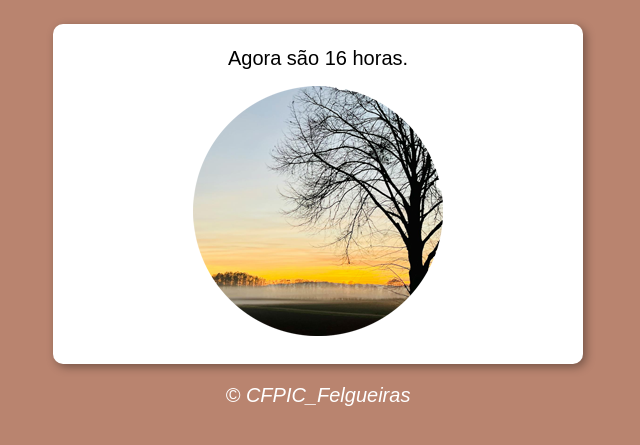
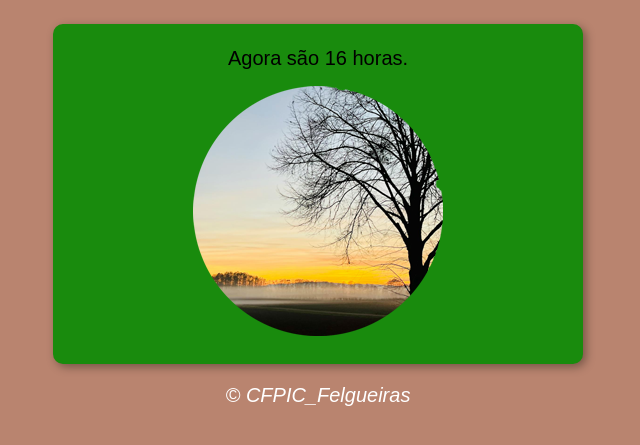
Before and after one commit to 0707pt1994-cyber/Atividade_1, a plain HTML site: page Parte_2 _ Modelo/modelo.html in a window 1280 px wide. Shown: the part 75-520 px from the top of the page, without its empty margins (322-962 px from the left). Drawn offline with Linux system fonts and the light colour scheme.

Commit message:
Parte dois atividade 1

```diff
--- a/Parte_2 _ Modelo/estilo.css
+++ b/Parte_2 _ Modelo/estilo.css
@@ -12,7 +12,7 @@ header {
 
 section{
 
-    background: white;
+    background: rgb(25, 139, 13);
     border-radius: 10px;
     padding: 15px;
     margin: auto;
```
Also changed, not shown: Parte_2/estilo.css (added).
